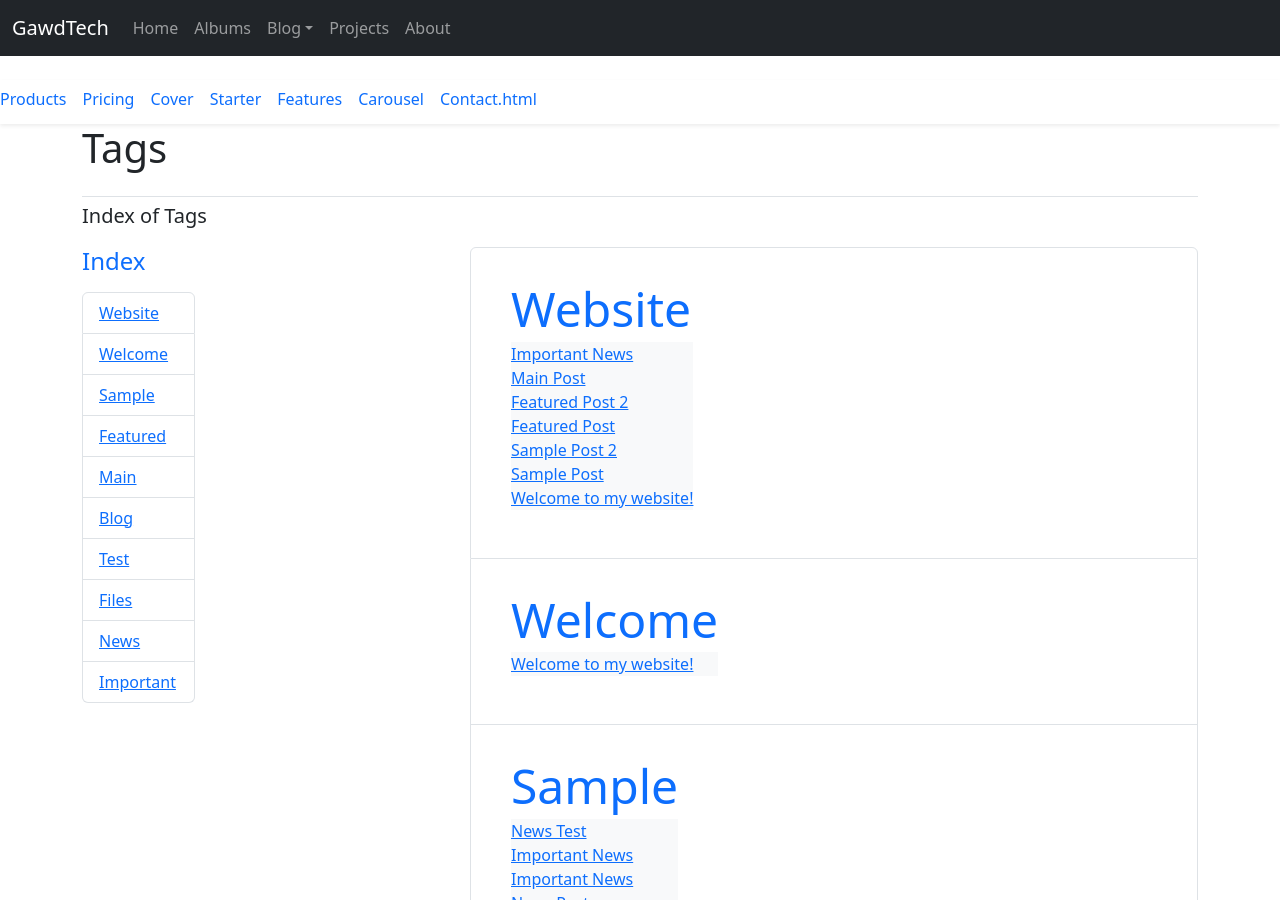
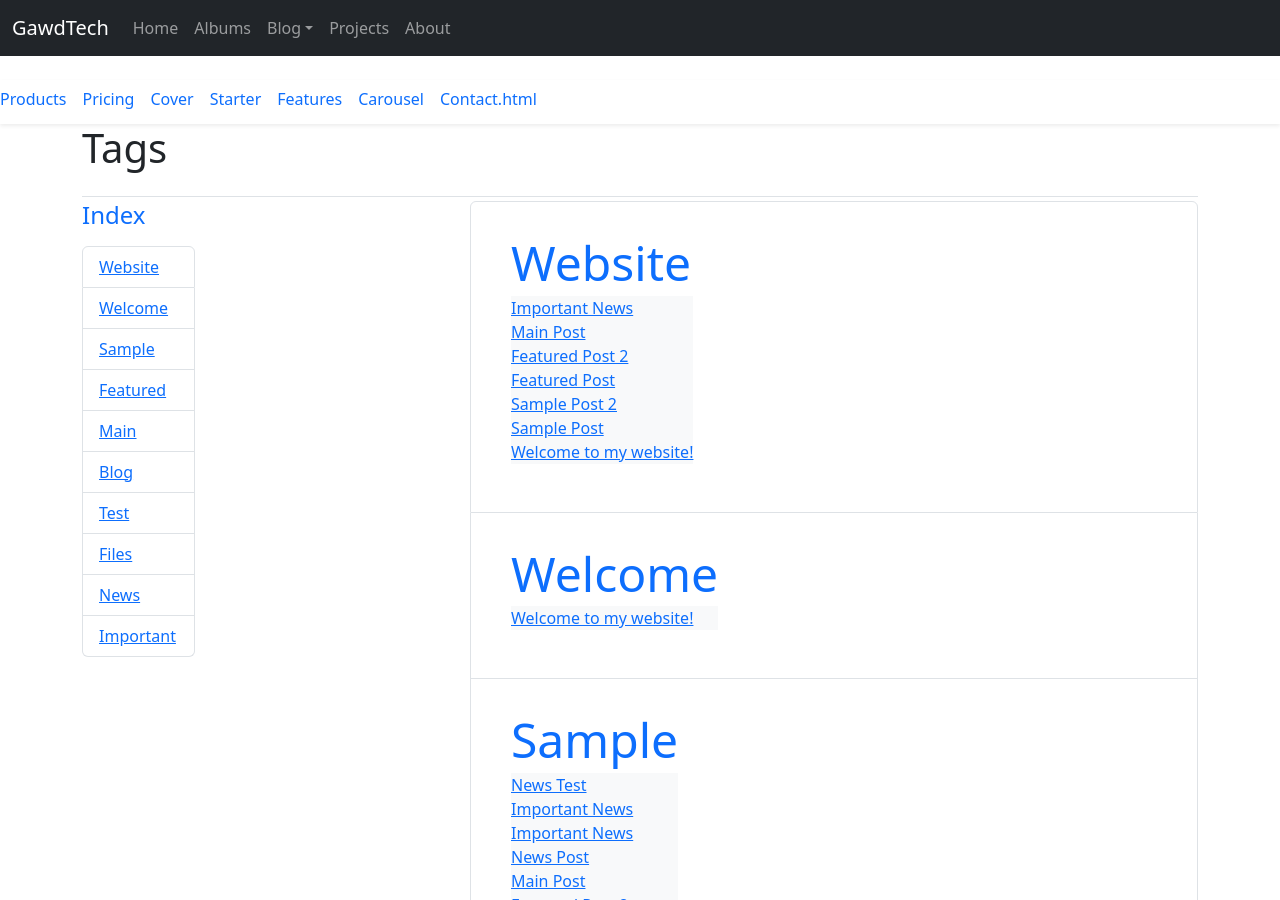
Before and after one commit to CoolV1994/Template-Bootstrap-5, a Jekyll site: the page built from tags.html, in a window 1280 px wide and 900 px high. Built offline with Jekyll 4.4.1, drawn with Linux system fonts in a browser that asks for light colours.

Commit message:
Update tags.html

```diff
--- a/tags.html
+++ b/tags.html
@@ -1,7 +1,6 @@
 ---
 layout: page_sidebar
 title: Tags
-excerpt: Index of Tags
 sidebar_pos: left
 sidebar:
   - index_tags
```
